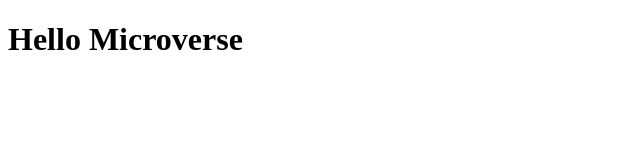
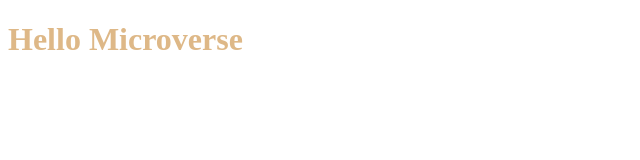
Before and after one commit to ghreza-crypto/Hello-Microverse, a website: page index.html in a window 1280 px wide. Shown: the whole page, without its empty margins (0-640 px from the left). Drawn offline with Linux system fonts and the light colour scheme.

Commit message:
Add yellow color to heading in style.css file.

```diff
--- a/index.html
+++ b/index.html
@@ -4,9 +4,10 @@
     <meta charset="UTF-8">
     <meta http-equiv="X-UA-Compatible" content="IE=edge">
     <meta name="viewport" content="width=device-width, initial-scale=1.0">
+    <link rel="stylesheet" href="style.css">
     <title>Hello Microverse</title>
 </head>
 <body>
-    <h1>Hello Microverse</h1>
+    <h1 class="color">Hello Microverse</h1>
 </body>
 </html>
--- /dev/null
+++ b/style.css
@@ -0,0 +1,3 @@
+.color{
+    color: burlywood;
+}
```
